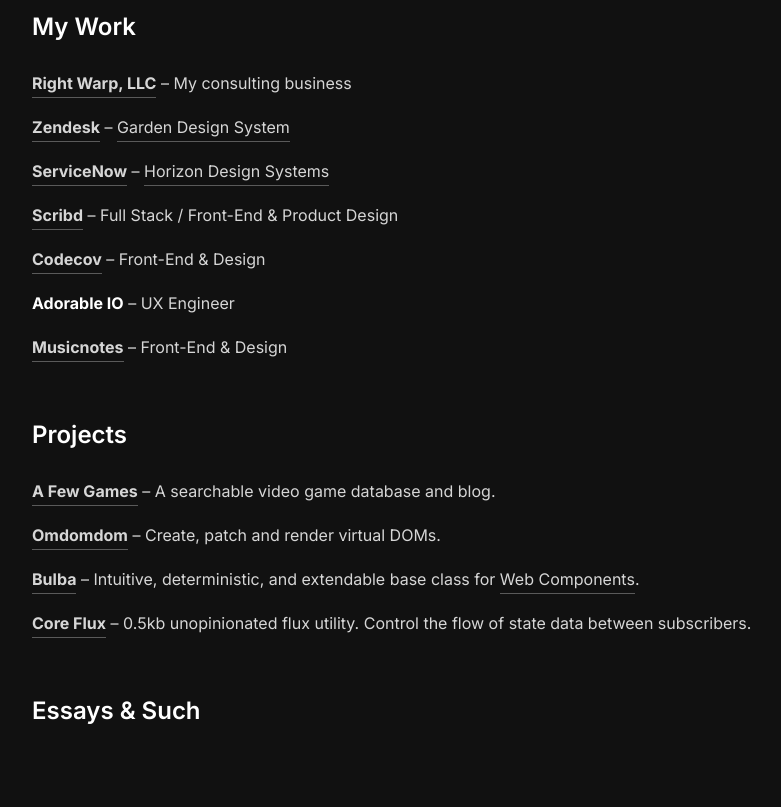
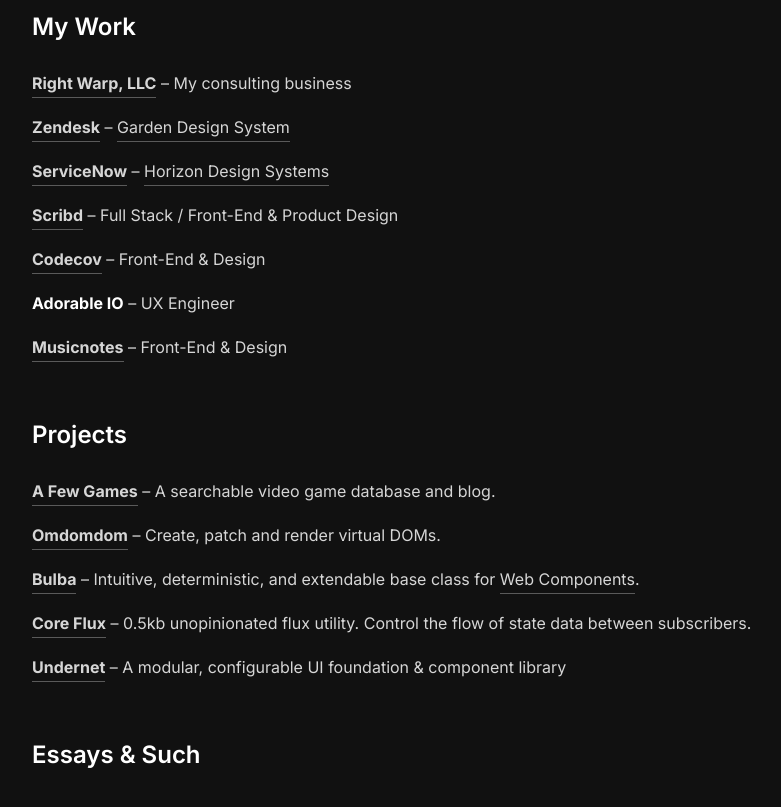
Before and after one commit to geotrev/geotrev.com, an Eleventy site: page index.html in a window 1280 px wide. Shown: the part 442-1249 px from the top of the page, without its empty margins (188-969 px from the left). Built offline with nearby package versions, Linux system fonts and the light colour scheme; Eleventy itself is replaced by a stand-in of ours; files that its build step writes are made by us from their sources; no server answers.

Commit message:
feat: adds undernet to projects

```diff
--- a/index.html
+++ b/index.html
@@ -104,6 +104,9 @@
             <strong><a href="https://www.github.com/geotrev/core-flux">Core Flux</a></strong> – 0.5kb unopinionated flux utility. Control
             the flow of state data between subscribers.
           </li>
+          <li>
+            <strong><a href="https://undernet.io">Undernet</a></strong> – A modular, configurable UI foundation & component library
+          </li>
         </ul>
       </section>
 
```
